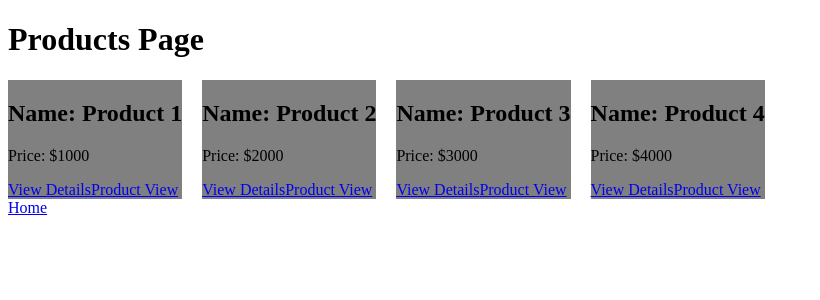
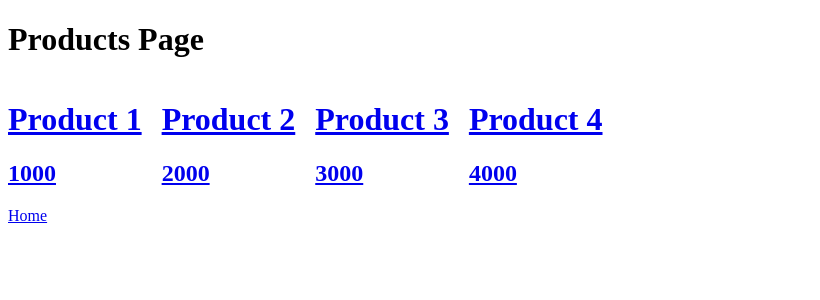
Before and after one commit to athuljain/NextJS_basics, a Next.js app: page /Products in a window 1280 px wide. Shown: the top 300 px of the page, without its empty margins (0-820 px from the left). Built offline with nearby package versions, Linux system fonts and the light colour scheme.

Commit message:
dymanic page routing with data

```diff
--- a/src/app/Products/[ProductId]/page.tsx
+++ b/src/app/Products/[ProductId]/page.tsx
@@ -1,36 +1,23 @@
-"use client";
+import { products } from "../../../../utils/constants";
+
+interface paramsType{params:{productId:string}}
 
 
-import Link from "next/link";
-import { useSearchParams, useParams } from "next/navigation";
+export default function ProductView({params}:paramsType){
+    console.log("params",params);
 
-export default function ProductDetails() {
-  const params = useParams();
-  console.log("Params",params);
+    const id:number=parseInt(params.productId)
 
-  const searchParams = useSearchParams();
-
-  console.log("search params",searchParams);
-
-  const id = params.ProductId; // dynamic route parameter
- const name = searchParams.get("name"); // query parameter
- const price=searchParams.get("price")
-
-  return (
-    <div>
-      <h1>Product details</h1>
-      <div>
-      <h2>
-
-<h1>Product Id : {id}</h1>
-
-        Name: {name} for {id} <br></br>
-        Price :{price}
-      </h2>
-      </div>
+    const ProductV=products[id]
+    console.log("Product:",ProductV);
 
 
-      <Link href={"/Products"}>Product page</Link>
-    </div>
-  );
+    return(
+        <div>
+            <h1>Product View</h1>
+
+            <h1>{ProductV.name}</h1>
+            <h2>{ProductV.price}</h2>
+        </div>
+    )
 }
--- a/src/app/Products/page.tsx
+++ b/src/app/Products/page.tsx
@@ -1,51 +1,23 @@
 import Link from "next/link";
+import { products } from "../../../utils/constants";
 
 export default function Products(){
 
-
-const ProductData:{id:number;name:string;price:number}[]=[
-    {
-        "id":1,
-        "name":"Product 1",
-        "price":1000
-    },
-    {
-        "id":2,
-        "name":"Product 2",
-        "price":2000
-    },
-    {
-        "id":3,
-        "name":"Product 3",
-        "price":3000
-    },
-    {
-        "id":4,
-        "name":"Product 4",
-        "price":4000
-    }
-]
 
 
     return(
         <div>
         <h1>Products Page</h1>
         <div style={{display:"flex", gap:"20px"}}>
-          {ProductData.map((data) => (
-            <div  key={data.id} style={{backgroundColor:"gray"}}>
-              <h2>Name: {data.name}</h2>
-              <p>Price: ${data.price}</p>
-              {/* Link to the product details page */}
-              <Link href={`/Products/${data.id}?name=${data.name}&price=${data.price}`}>
-                View Details
-              </Link>
+       {products.map((data)=>(
+        <Link href={`/Products/${data.id}`} key={data.id}>
+        <div>
+          <h1>{data.name}</h1>
+          <h2>{data.price}</h2>
 
-
-              <Link href={`/Products/${data.id}`}>Product View</Link>
-
-
-            </div>
-          ))}
+        </div>
+        </Link>
+       ))}
         </div>
         <Link href="/">Home</Link>
       </div>
--- /dev/null
+++ b/utils/constants.ts
@@ -0,0 +1,55 @@
+// export const products:{id:number;name:string;price:number}[]=[
+//     {
+//         "id":1,
+//         "name":"Product 1",
+//         "price":1000
+//     },
+//     {
+//         "id":2,
+//         "name":"Product 2",
+//         "price":2000
+//     },
+//     {
+//         "id":3,
+//         "name":"Product 3",
+//         "price":3000
+//     },
+//     {
+//         "id":4,
+//         "name":"Product 4",
+//         "price":4000
+//     }
+// ]
+
+
+
+// or
+
+interface ProductType{
+    id:number;
+    name:string;
+    price:number
+}
+
+export const products:ProductType[]=[
+        {
+        "id":0,
+        "name":"Product 1",
+        "price":1000
+    },
+    {
+        "id":1,
+        "name":"Product 2",
+        "price":2000
+    },
+    {
+        "id":2,
+        "name":"Product 3",
+        "price":3000
+    },
+    {
+        "id":3,
+        "name":"Product 4",
+        "price":4000
+    }
+]
```
